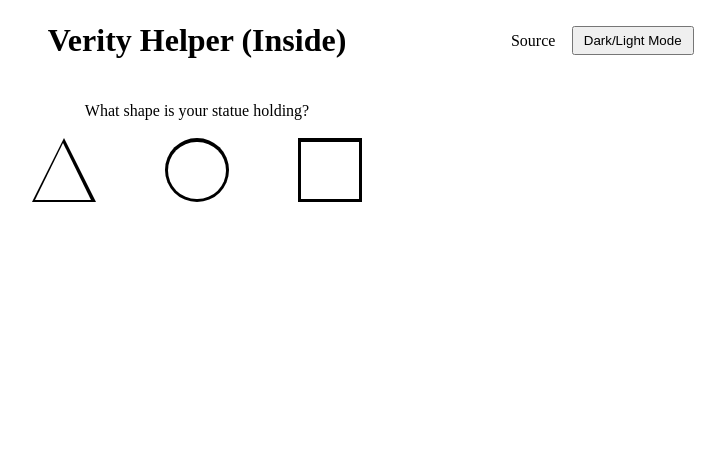
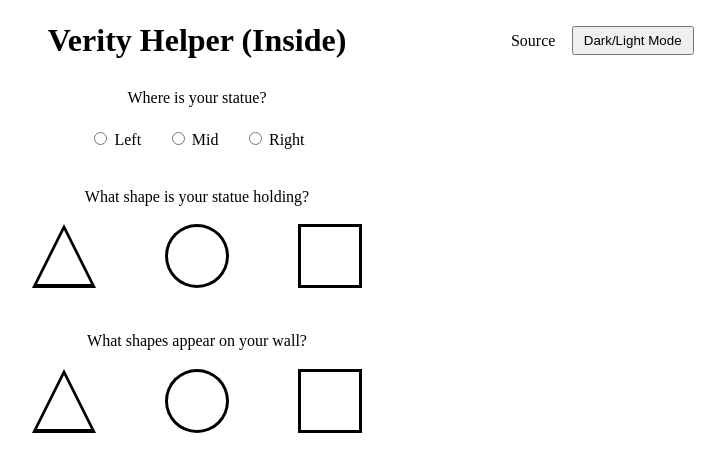
Before and after one commit to dvillavicencio/verity-inside-helper, a SvelteKit app: page / in a window 1280 px wide. Shown: the top 472 px of the page, without its empty margins (443-1168 px from the left). Built offline with nearby package versions, Linux system fonts and the light colour scheme.

Commit message:
Just trying to make the statue shape selector work for exclusive selection

```diff
--- /dev/null
+++ b/src/lib/components/ShapeSelector/ShapeSelector.svelte
@@ -0,0 +1,39 @@
+<script>
+  import Triangle from "../Shapes/Triangle.svelte";
+  import Circle from "../Shapes/Circle.svelte";
+  import Square from "../Shapes/Square.svelte";
+
+  let selectedShape = null;
+
+  function handleClick(shape) {
+    if(selectedShape === shape) {
+      selectedShape = null;
+    } else {
+      selectedShape == shape;
+    }
+  }
+</script>
+
+<style>
+  .container {
+    display: flex;
+    flex-direction: column;
+    align-items: center;
+    justify-content: center;
+    text-align: center;
+    margin: 1vw;
+  }
+  .shape-container {
+    display: flex;
+    gap: 5vw;
+  }
+</style>
+
+<div class="container">
+  <p>What shapes appear on your wall?</p>
+  <div class="shape-container">
+    <Triangle isClicked={selectedShape === 'triangle'} on:click={() => handleClick('triangle')}/>
+    <Circle isClicked={selectedShape === 'circle'} on:click={() => handleClick('circle')}/>
+    <Square isClicked={selectedShape === 'square'} on:click={() => handleClick('square')}/>
+  </div>
+</div>
--- a/src/lib/components/Shapes/Circle.svelte
+++ b/src/lib/components/Shapes/Circle.svelte
@@ -1,7 +1,11 @@
 <script>
-  let isClicked = false;
+  import { createEventDispatcher } from 'svelte';
+  export let isClicked=false;
+
+  const disptacher = createEventDispatcher();
   function handleClick() {
     isClicked = !isClicked;
+    dispatcher('click');
   }
 </script>
 
--- a/src/lib/components/Shapes/Square.svelte
+++ b/src/lib/components/Shapes/Square.svelte
@@ -1,7 +1,11 @@
 <script>
-  let isClicked = false;
+  import { createEventDispatcher } from 'svelte';
+  export let isClicked=false;
+
+  const disptacher = createEventDispatcher();
   function handleClick() {
     isClicked = !isClicked;
+    dispatcher('click');
   }
 </script>
 
--- a/src/lib/components/Shapes/Triangle.svelte
+++ b/src/lib/components/Shapes/Triangle.svelte
@@ -1,8 +1,12 @@
 <script>
-let isClicked=false;
-function handleClick() {
-  isClicked = !isClicked;
-}
+  import { createEventDispatcher } from 'svelte';
+  export let isClicked=false;
+
+  const disptacher = createEventDispatcher();
+  function handleClick() {
+    isClicked = !isClicked;
+    dispatcher('click');
+  }
 </script>
 
 <style>
@@ -26,13 +30,13 @@ function handleClick() {
 
 .triangle-fill {
   position: absolute;
-  top: .333vw;
-  left: .25vw;
+  top: .475vw;
+  left: .387vw;
   width: 0;
   height: 0;
-  border-left: 2.25vw solid transparent;
-  border-right: 2.25vw solid transparent;
-  border-bottom: 4.5vw solid white;
+  border-left: 2.125vw solid transparent;
+  border-right: 2.125vw solid transparent;
+  border-bottom: 4.25vw solid white;
 }
 
 .triangle-container:hover .triangle-edge {
--- /dev/null
+++ b/src/lib/components/StatueLocationSelector/StatueLocationSelector.svelte
@@ -0,0 +1,40 @@
+<script>
+</script>
+<style>
+.button-container {
+  display: flex;
+  align-items: center;
+  justify-items: center;
+  gap: 2vw;
+}
+
+.container {
+  display: flex;
+  align-items: center;
+  justify-items: center;
+  flex-direction: column;
+}
+
+fieldset {
+  border: transparent;
+}
+</style>
+<div class="container">
+  <p>Where is your statue?</p>
+  <fieldset>
+    <div class="button-container">
+      <div>
+        <input type="radio" id="left" name="statueLocation"/>
+        <label for="left">Left</label>
+      </div>
+      <div>
+        <input type="radio" id="mid" name="statueLocation"/>
+        <label for="mid">Mid</label>
+      </div>
+      <div>
+        <input type="radio" id="right" name="statueLocation"/>
+        <label for="right">Right</label>
+      </div>
+    </div>
+  </fieldset>
+</div>
--- a/src/lib/components/header/Header.svelte
+++ b/src/lib/components/header/Header.svelte
@@ -28,9 +28,7 @@
   cursor: pointer;
 }
 
-.empty {
-
-}
+.empty { }
 </style>
 
 <div class="header">
--- a/src/routes/+page.svelte
+++ b/src/routes/+page.svelte
@@ -1,6 +1,8 @@
 <script>
-  import ShapeSelector from "../lib/components/StatueShapeSelector/StatueSelector.svelte";
+  import StatueSelector from "../lib/components/StatueShapeSelector/StatueSelector.svelte";
   import Header from "../lib/components/header/Header.svelte";
+  import ShapeSelector from "../lib/components/ShapeSelector/ShapeSelector.svelte";
+  import StatueLocationSelector from "../lib/components/StatueLocationSelector/StatueLocationSelector.svelte";
 </script>
 <style>
   .container {
@@ -13,5 +15,7 @@
 
 <div class="container">
   <Header />
+  <StatueLocationSelector />
+  <StatueSelector />
   <ShapeSelector />
 </div>
```
